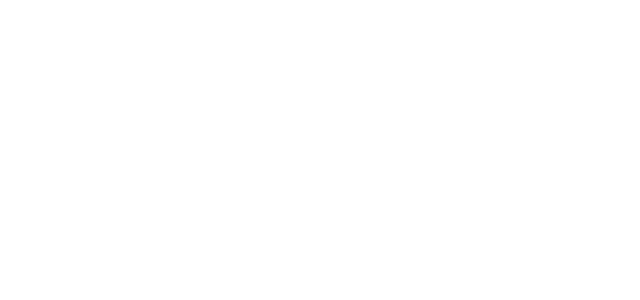
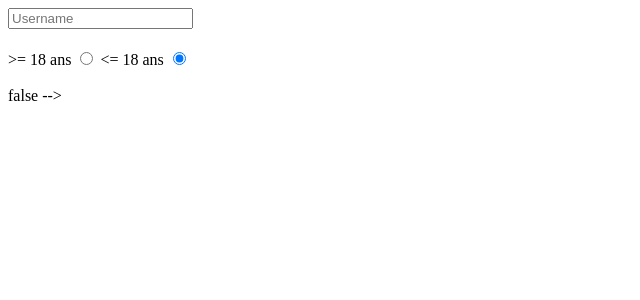
Before and after one commit to cameldjoulako/manapp, an Angular app: page /employees/edit/1 in a window 1280 px wide. Shown: the top 300 px of the page, without its empty margins (0-640 px from the left). Built offline with nearby package versions, Linux system fonts and the light colour scheme.

Commit message:
implement template driven forms

```diff
--- a/src/app/app.html
+++ b/src/app/app.html
@@ -93,4 +93,45 @@
 }
  -->
 
-<router-outlet></router-outlet>
+<!-- <router-outlet></router-outlet>
+ -->
+
+<!-- Template driven forms -->
+<!-- <input
+  type="text"
+  [(ngModel)]="data.username"
+  placeholder="Username"
+  [attr.disabled]="!data.isAdult ? 'disabled' : null"
+/>
+<div style="margin-top: 20px">
+  <label for="major"> >= 18 ans </label>
+  <input type="radio" name="major" [value]="true" [(ngModel)]="data.isAdult" />
+
+  <label for="major"> <= 18 ans </label>
+  <input type="radio" name="major" [value]="false" [(ngModel)]="data.isAdult" />
+</div>
+{{ data.username }}
+<br />
+{{ data.isAdult | json }} -->
+
+<!--
+.
+.
+.
+Reactive form
+.
+.
+
+.-->
+
+<input type="text" [(ngModel)]="data.username" placeholder="Username" />
+<div style="margin-top: 20px">
+  <label for="major"> >= 18 ans </label>
+  <input type="radio" name="major" [value]="true" [(ngModel)]="data.isAdult" />
+
+  <label for="major"> <= 18 ans </label>
+  <input type="radio" name="major" [value]="false" [(ngModel)]="data.isAdult" />
+</div>
+{{ data.username }}
+<br />
+{{ data.isAdult | json }} -->
--- a/src/app/app.ts
+++ b/src/app/app.ts
@@ -5,11 +5,17 @@
 import { EmployeeI } from './models/employee.model';
 import { EmployeeList } from './components/ui/employee-list/employee-list';
 import { EmployeeService } from './services/employee';
+import { FormsModule, NgModel } from '@angular/forms';
+import { JsonPipe } from '@angular/common';
 /* import { DatePipe, CurrencyPipe, UpperCasePipe } from '@angular/common';
 import { LevelPipe } from './pipes/level-pipe'; */
 @Component({
   selector: 'app-root',
-  imports: [/* LevelPipe */ /* DatePipe, CurrencyPipe, UpperCasePipe */ RouterOutlet],
+  imports: [
+    /* LevelPipe */ /* DatePipe, CurrencyPipe, UpperCasePipe */ RouterOutlet,
+    FormsModule,
+    JsonPipe,
+  ],
   //template:
   templateUrl: './app.html',
   styleUrl: './app.scss',
@@ -72,4 +78,22 @@
   /* now: Date = new Date();
   amount: number = 12.89;
   appcurrency = 'FCFA '; */
+
+  /*
+  .
+  .
+  .
+  Template Driven Forms
+  .
+  .
+  */
+
+  /*   username: string = '';
+
+  isAdult = false; */
+
+  data = {
+    username: '',
+    isAdult: false,
+  };
 }
--- a/src/app/components/pages/employee-edit-page/employee-edit-page.ts
+++ b/src/app/components/pages/employee-edit-page/employee-edit-page.ts
@@ -30,6 +30,7 @@
     //onservable: Recuperation de facon non réactive
     /* this.route.params
       .pipe(
+      .pipe(
         map((params) => {
           const employeeId = params['empId'];
           return this.employeeService.getEmployee(employeeId);
```
